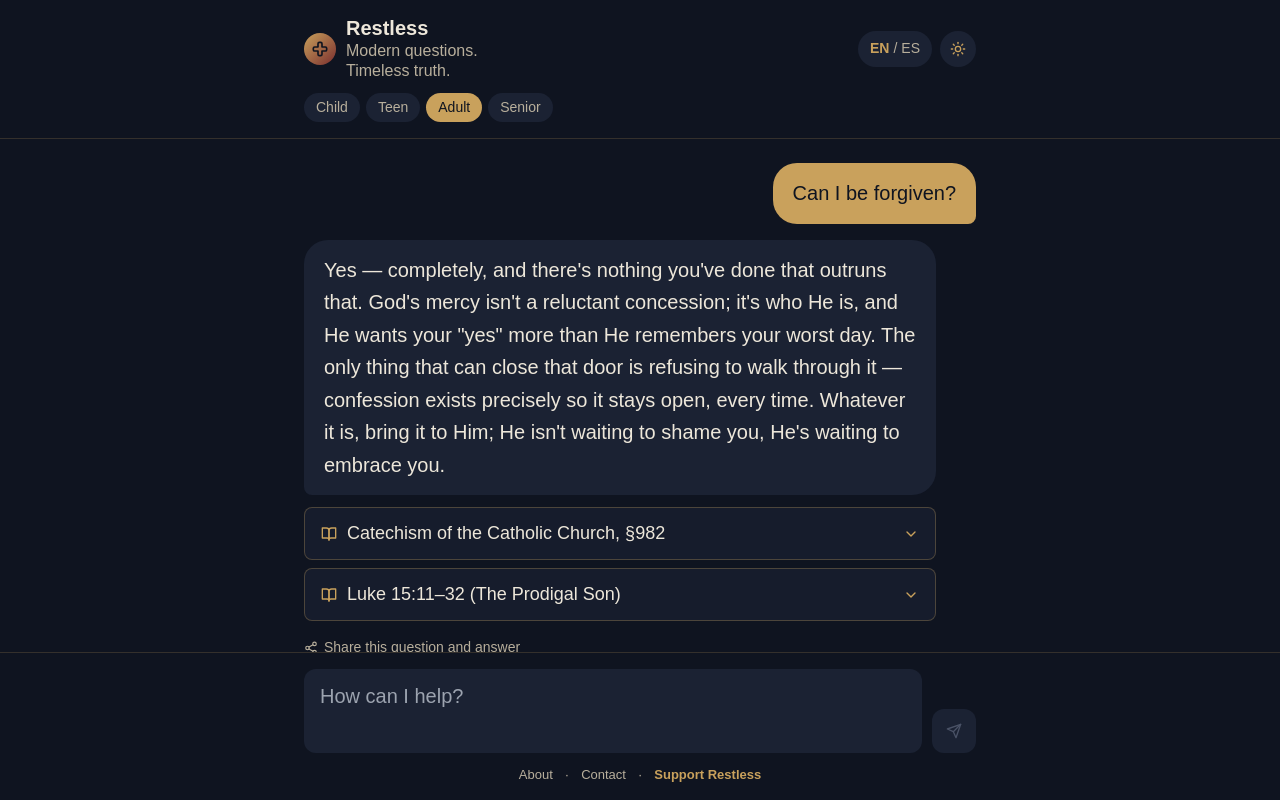
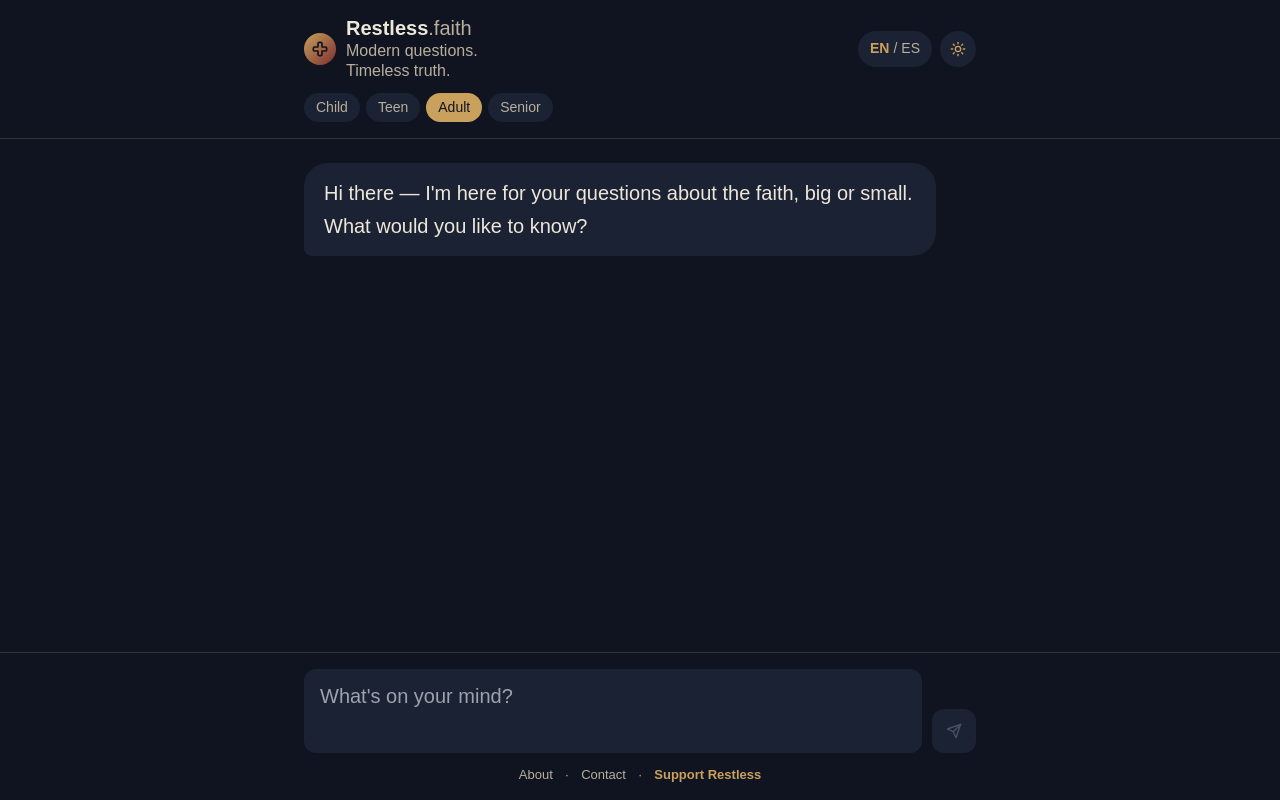
Before and after one commit to gitMark80/restless, a React (Vite) app: page / in a window 1280 px wide. Built offline with nearby package versions, Linux system fonts and the light colour scheme.

Commit message:
Update App.jsx

```diff
--- a/src/App.jsx
+++ b/src/App.jsx
@@ -44,7 +44,7 @@ const STRINGS = {
   en: {
     tagline: "Modern questions.\nTimeless truth.",
     ageLabels: { Child: "Child", Teen: "Teen", Adult: "Adult", Senior: "Senior" },
-    placeholder: "How can I help?",
+    placeholder: "What's on your mind?",
     retryError: "That didn't come through. Tap send again to retry.",
     langToggleLabel: "Switch to Spanish",
     shareLabel: "Share this question and answer",
@@ -99,45 +99,19 @@ const STRINGS = {
 
 const SEED_MESSAGES = {
   en: [
-    { id: 1, role: "user", text: "Can I be forgiven?", isSeed: true },
     {
-      id: 2,
+      id: 1,
       role: "companion",
       isSeed: true,
-      text: "Yes — completely, and there's nothing you've done that outruns that. God's mercy isn't a reluctant concession; it's who He is, and He wants your \"yes\" more than He remembers your worst day. The only thing that can close that door is refusing to walk through it — confession exists precisely so it stays open, every time. Whatever it is, bring it to Him; He isn't waiting to shame you, He's waiting to embrace you.",
-      sources: [
-        {
-          label: "Catechism of the Catholic Church, §982",
-          detail:
-            "Teaches that there is no sin, however serious, that the Church cannot forgive, and that anyone who is honestly repentant can confidently hope for God's mercy.",
-        },
-        {
-          label: "Luke 15:11–32 (The Prodigal Son)",
-          detail:
-            "Describes a father running to embrace his returning son before a word of apology is even finished, showing how eagerly God receives anyone who turns back to him.",
-        },
-      ],
+      text: "Hi there — I'm here for your questions about the faith, big or small. What would you like to know?",
     },
   ],
   es: [
-    { id: 1, role: "user", text: "¿Puedo ser perdonado?", isSeed: true },
     {
-      id: 2,
+      id: 1,
       role: "companion",
       isSeed: true,
-      text: "Sí — por completo, y no hay nada que hayas hecho que esté fuera del alcance de eso. La misericordia de Dios no es una concesión a regañadientes; es quien Él es, y desea tu \"sí\" más de lo que recuerda tu peor día. Lo único que puede cerrar esa puerta es negarte a cruzarla — la confesión existe precisamente para que permanezca abierta, cada vez. Sea lo que sea, llévaselo a Él; no está esperando para avergonzarte, está esperando para abrazarte.",
-      sources: [
-        {
-          label: "Catecismo de la Iglesia Católica, §982",
-          detail:
-            "Enseña que no hay pecado, por grave que sea, que la Iglesia no pueda perdonar, y que quien se arrepiente sinceramente puede esperar con confianza la misericordia de Dios.",
-        },
-        {
-          label: "Lucas 15:11–32 (El Hijo Pródigo)",
-          detail:
-            "Describe a un padre que corre a abrazar a su hijo que regresa antes de que termine de pedir perdón, mostrando cuán ansiosamente recibe Dios a quien vuelve a él.",
-        },
-      ],
+      text: "Bienvenido — me alegra que estés aquí. Sin importar cuán grande o pequeña sea la pregunta, haré lo posible por acompañarte a resolverla. Adelante, pregúntame lo que quieras.",
     },
   ],
 };
@@ -585,7 +559,7 @@ export default function Restless() {
             </div>
             <div>
               <h1 className="font-semibold leading-tight" style={{ color: theme.text, fontSize: "20px" }}>
-                Restless
+                Restless<span style={{ color: theme.subtext, fontWeight: 400 }}>.faith</span>
               </h1>
               <p
                 className="leading-tight"
```
